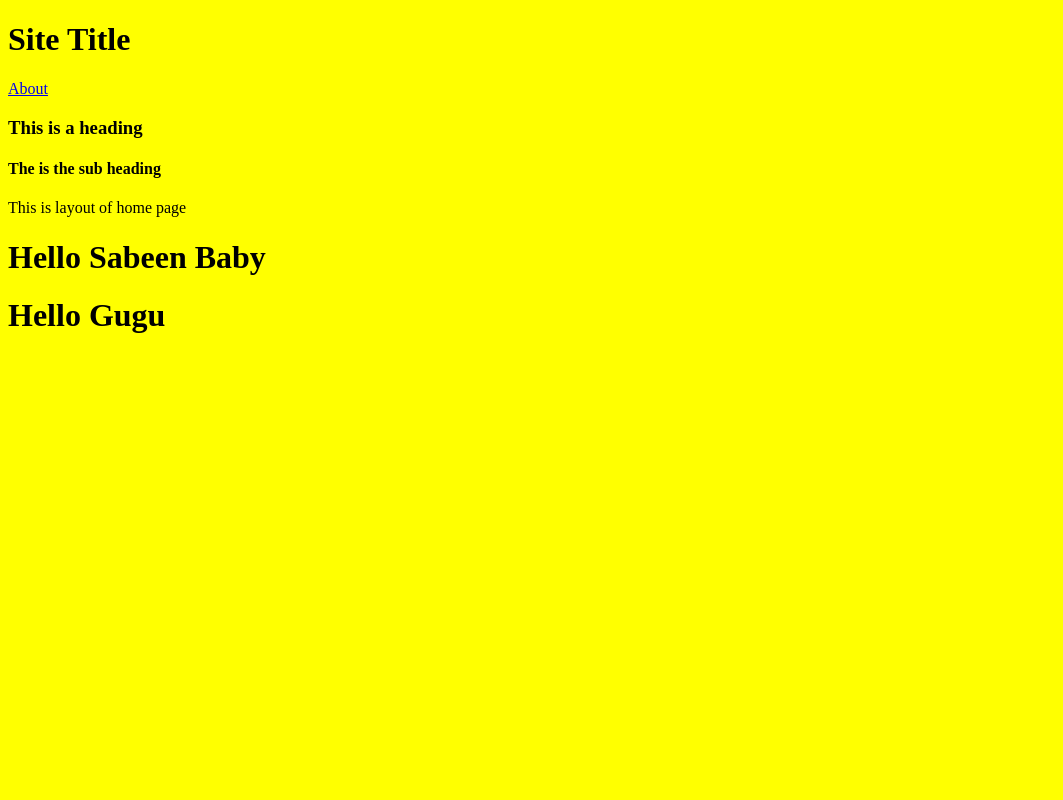
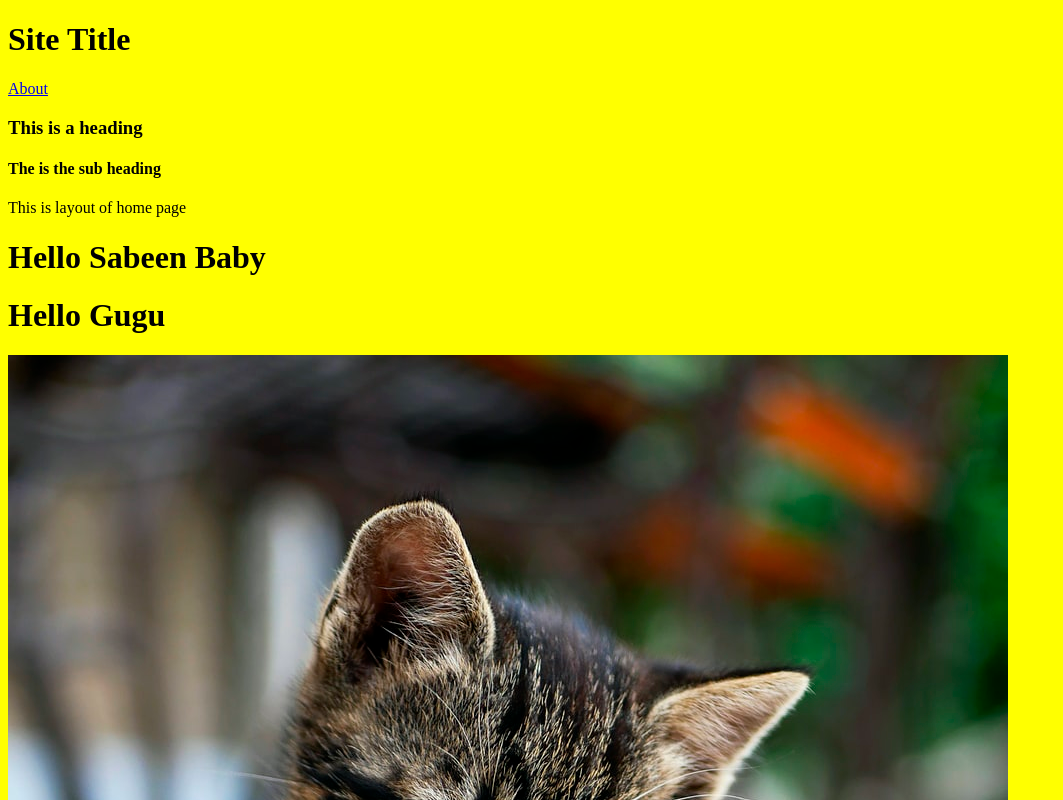
Before and after one commit to azmatbawan/netlify_practice, a Gatsby site: page / in a window 1280 px wide. Shown: the top 800 px of the page, without its empty margins (0-1063 px from the left). Built offline with nearby package versions, Linux system fonts and the light colour scheme; Gatsby itself is replaced by a stand-in of ours.

Commit message:
cat pic added

```diff
--- a/src/pages/index.tsx
+++ b/src/pages/index.tsx
@@ -1,6 +1,7 @@
 import React from 'react';
 import Header from '../components/Header';
 import Layout from '../components/Layout';
+import cat from '../images/cat.jpeg';
 
 export default () => {
     return (
@@ -10,6 +11,7 @@ export default () => {
                 <p>This is layout of home page</p>
                 <h1>Hello Sabeen Baby</h1>
                 <h1>Hello Gugu</h1>
+                <img src={cat} alt="cute cat" />
             </Layout>
         </div>
     );
```
Also changed, not shown: public/index.html (+1 -1 lines), src/images/cat.jpeg (added).
